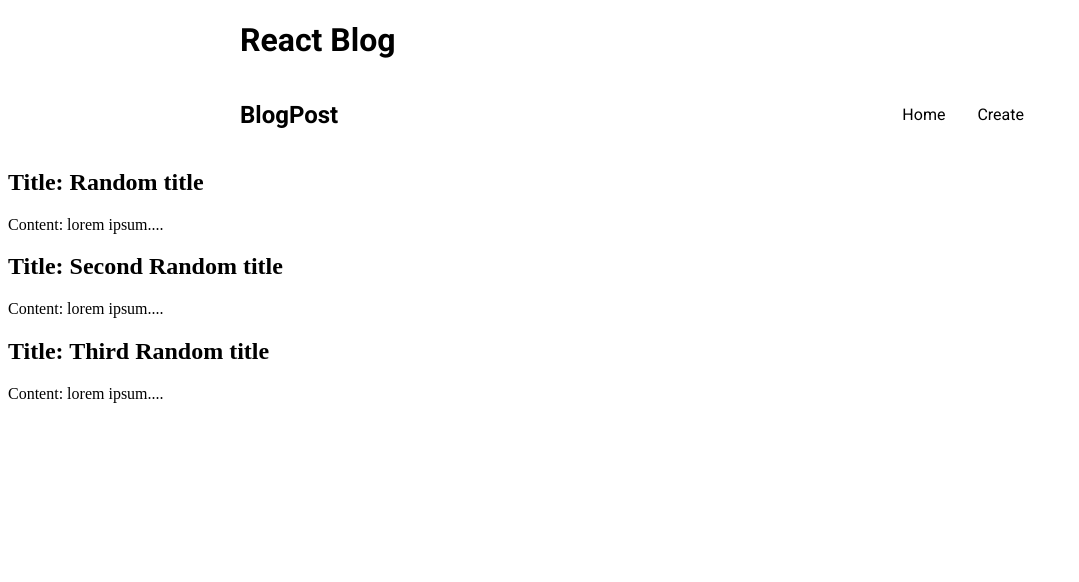
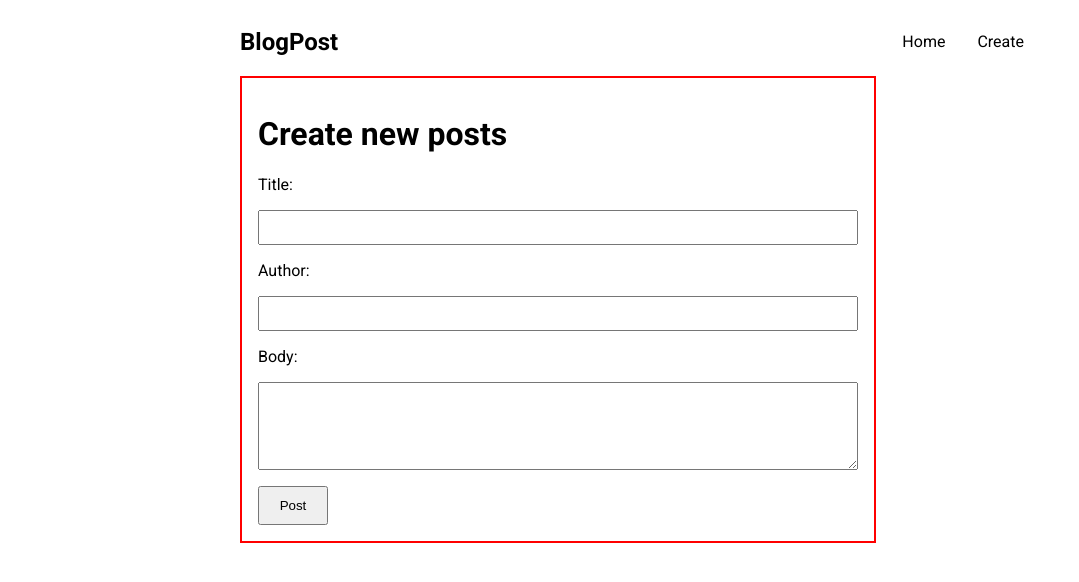
Before and after one commit to RySacdalan/React-Simple-Blog, a React (Create React App) app: page /create in a window 1280 px wide. Shown: the top 582 px of the page, without its empty margins (0-1079 px from the left). Built offline with nearby package versions, Linux system fonts and the light colour scheme; data requests are answered from the project's data file.

Commit message:
Add JSON server, add routing

```diff
--- /dev/null
+++ b/Data/db.json
@@ -0,0 +1,22 @@
+{
+    "Blogs": [
+        {
+            "title": "First travel blog",
+            "body": "Lorem ninja ipsum dolor sit amet, consectetuer adipiscing elit, sed diam nonummy nibh euismod tincidunt ut laoreet dolore magna aliquam erat volutpat. Ut ninja wisi enim ad minim veniam, quis nostrud exerci tation ullamcorper suscipit ninja lobortis nisl ut aliquip ex ea commodo consequat. Duis ninja autem vel eum iriure dolor in hendrerit in vulputate ninja velit esse molestie consequat, vel illum dolore eu feugiat nulla ninja facilisis at vero eros et accumsan et iusto odio dignissim qui blandit praesent luptatum zzril delenit augue duis dolore te feugait nulla facilisi. Nam ninja ipsum liber tempor cum soluta nobis eleifend option congue nihil imperdiet doming id quod mazim placerat facer possim assum. Typi ninja non habent claritatem insitam; est usus legentis in iis qui facit eorum claritatem. Investigationes ninja demonstraverunt lectores legere me lius quod ii legunt saepius. Claritas ninja est etiam processus dynamicus, qui ninja sequitur mutationem consuetudium lectorum. Mirum ninja est notare quam littera gothica, quam nunc putamus parum claram, anteposuerit litterarum formas humanitatis per seacula quarta decima et quinta decima. Eodem ninja ipsum modo typi, qui nunc nobis videntur parum clari, fiant sollemnes in ninja futurum.",
+            "author": "Christian",
+            "id": 1
+        },
+        {
+            "title": "Second travel blog",
+            "body": "Lorem ninja ipsum dolor sit amet, consectetuer adipiscing elit, sed diam nonummy nibh euismod tincidunt ut laoreet dolore magna aliquam erat volutpat. Ut ninja wisi enim ad minim veniam, quis nostrud exerci tation ullamcorper suscipit ninja lobortis nisl ut aliquip ex ea commodo consequat. Duis ninja autem vel eum iriure dolor in hendrerit in vulputate ninja velit esse molestie consequat, vel illum dolore eu feugiat nulla ninja facilisis at vero eros et accumsan et iusto odio dignissim qui blandit praesent luptatum zzril delenit augue duis dolore te feugait nulla facilisi. Nam ninja ipsum liber tempor cum soluta nobis eleifend option congue nihil imperdiet doming id quod mazim placerat facer possim assum. Typi ninja non habent claritatem insitam; est usus legentis in iis qui facit eorum claritatem. Investigationes ninja demonstraverunt lectores legere me lius quod ii legunt saepius. Claritas ninja est etiam processus dynamicus, qui ninja sequitur mutationem consuetudium lectorum. Mirum ninja est notare quam littera gothica, quam nunc putamus parum claram, anteposuerit litterarum formas humanitatis per seacula quarta decima et quinta decima. Eodem ninja ipsum modo typi, qui nunc nobis videntur parum clari, fiant sollemnes in ninja futurum.",
+            "author": "Ryan",
+            "id": 2
+        },
+        {
+            "title": "Third travel blog",
+            "body": "Lorem ninja ipsum dolor sit amet, consectetuer adipiscing elit, sed diam nonummy nibh euismod tincidunt ut laoreet dolore magna aliquam erat volutpat. Ut ninja wisi enim ad minim veniam, quis nostrud exerci tation ullamcorper suscipit ninja lobortis nisl ut aliquip ex ea commodo consequat. Duis ninja autem vel eum iriure dolor in hendrerit in vulputate ninja velit esse molestie consequat, vel illum dolore eu feugiat nulla ninja facilisis at vero eros et accumsan et iusto odio dignissim qui blandit praesent luptatum zzril delenit augue duis dolore te feugait nulla facilisi. Nam ninja ipsum liber tempor cum soluta nobis eleifend option congue nihil imperdiet doming id quod mazim placerat facer possim assum. Typi ninja non habent claritatem insitam; est usus legentis in iis qui facit eorum claritatem. Investigationes ninja demonstraverunt lectores legere me lius quod ii legunt saepius. Claritas ninja est etiam processus dynamicus, qui ninja sequitur mutationem consuetudium lectorum. Mirum ninja est notare quam littera gothica, quam nunc putamus parum claram, anteposuerit litterarum formas humanitatis per seacula quarta decima et quinta decima. Eodem ninja ipsum modo typi, qui nunc nobis videntur parum clari, fiant sollemnes in ninja futurum.",
+            "author": "Sacdalan",
+            "id": 3
+        }
+    ]
+}
--- a/src/App.css
+++ b/src/App.css
@@ -1,6 +1,28 @@
 @import url("https://fonts.googleapis.com/css2?family=Poppins:wght@200;300;400;500&family=Roboto:wght@100;300;400;500;700&display=swap");
 .App {
-  margin: 0 auto;
+  margin: auto;
   width: 800px;
   font-family: "Roboto", sans-serif;
 }
+.blog-form-container {
+  width: 600px;
+  border: 2px solid red;
+  padding: 1rem;
+}
+.blog-post-form {
+  display: flex;
+  flex-direction: column;
+}
+.blog-post-form input,
+textarea {
+  padding: 8px;
+  margin: 1rem 0;
+}
+.blog-post-form textarea {
+  height: 70px;
+}
+.blog-post-form button {
+  padding: 10px;
+  width: 70px;
+  cursor: pointer;
+}
--- a/src/App.js
+++ b/src/App.js
@@ -2,37 +2,39 @@
 import { BrowserRouter as Router, Switch, Route } from "react-router-dom";
 import Navbar from "./Components/Navbar";
 import BlogList from "./Components/BlogList";
+import Create from "./Components/Create";
+import Homepage from "./Homepage";
 import "./App.css";
 
 function App() {
-  const [sample, setSample] = useState([
-    {
-      id: 1,
-      title: "Random title",
-      body: "lorem ipsum....",
-    },
-    {
-      id: 2,
-      title: "Second Random title",
-      body: "lorem ipsum....",
-    },
-    {
-      id: 3,
-      title: "Third Random title",
-      body: "lorem ipsum....",
-    },
-  ]);
+  const [blogs, setBlogs] = useState([]);
+
+  useEffect(() => {
+    fetch("http://localhost:8000/Blogs")
+      .then((response) => {
+        return response.json();
+      })
+      .then((data) => {
+        setBlogs(data);
+        console.log(data);
+      })
+      .catch((error) => {
+        console.log(error);
+      });
+  }, []);
 
   return (
     <Router>
-      <div className="App">
-        <h1>React Blog</h1>
-        <Navbar />
-      </div>
       <Switch>
-        <Route>
-          <BlogList sample={sample} />
-        </Route>
+        <div className="App">
+          <Navbar />
+          <Route exact path="/">
+            <Homepage blogs={blogs} />
+          </Route>
+          <Route path="/create">
+            <Create />
+          </Route>
+        </div>
       </Switch>
     </Router>
   );
--- /dev/null
+++ b/src/Components/BlogList.css
@@ -0,0 +1,10 @@
+.blog-list-container {
+  width: 800px;
+  margin: auto;
+}
+.blog-list-content {
+  border: 2px solid #000;
+  padding: 0 1rem;
+  margin: 1rem 0;
+  border-radius: 5px;
+}
--- a/src/Components/BlogList.js
+++ b/src/Components/BlogList.js
@@ -1,11 +1,14 @@
-const BlogList = ({ sample }) => {
+import "./BlogList.css";
+
+const BlogList = ({ blogs }) => {
   return (
-    <div>
-      {sample.map((blog) => {
+    <div className="blog-list-container">
+      {blogs.map((blog) => {
         return (
-          <div>
+          <div className="blog-list-content" key={blog.id}>
             <h2>Title: {blog.title}</h2>
-            <p>Content: {blog.body}</p>
+            <h3>Author: {blog.author}</h3>
+            <p>{blog.body.slice(0, 200)}...</p>
           </div>
         );
       })}
--- /dev/null
+++ b/src/Components/Create.js
@@ -0,0 +1,18 @@
+const Create = () => {
+  return (
+    <div className="blog-form-container">
+      <h1>Create new posts</h1>
+      <form className="blog-post-form">
+        <label>Title: </label>
+        <input type="text" />
+        <label>Author: </label>
+        <input type="text" />
+        <label>Body: </label>
+        <textarea></textarea>
+        <button type="submit">Post</button>
+      </form>
+    </div>
+  );
+};
+
+export default Create;
--- /dev/null
+++ b/src/Homepage.js
@@ -0,0 +1,12 @@
+import BlogList from "./Components/BlogList";
+
+const Homepage = ({ blogs }) => {
+  return (
+    <div>
+      <h1>Homepage</h1>
+      <BlogList blogs={blogs} />
+    </div>
+  );
+};
+
+export default Homepage;
```
